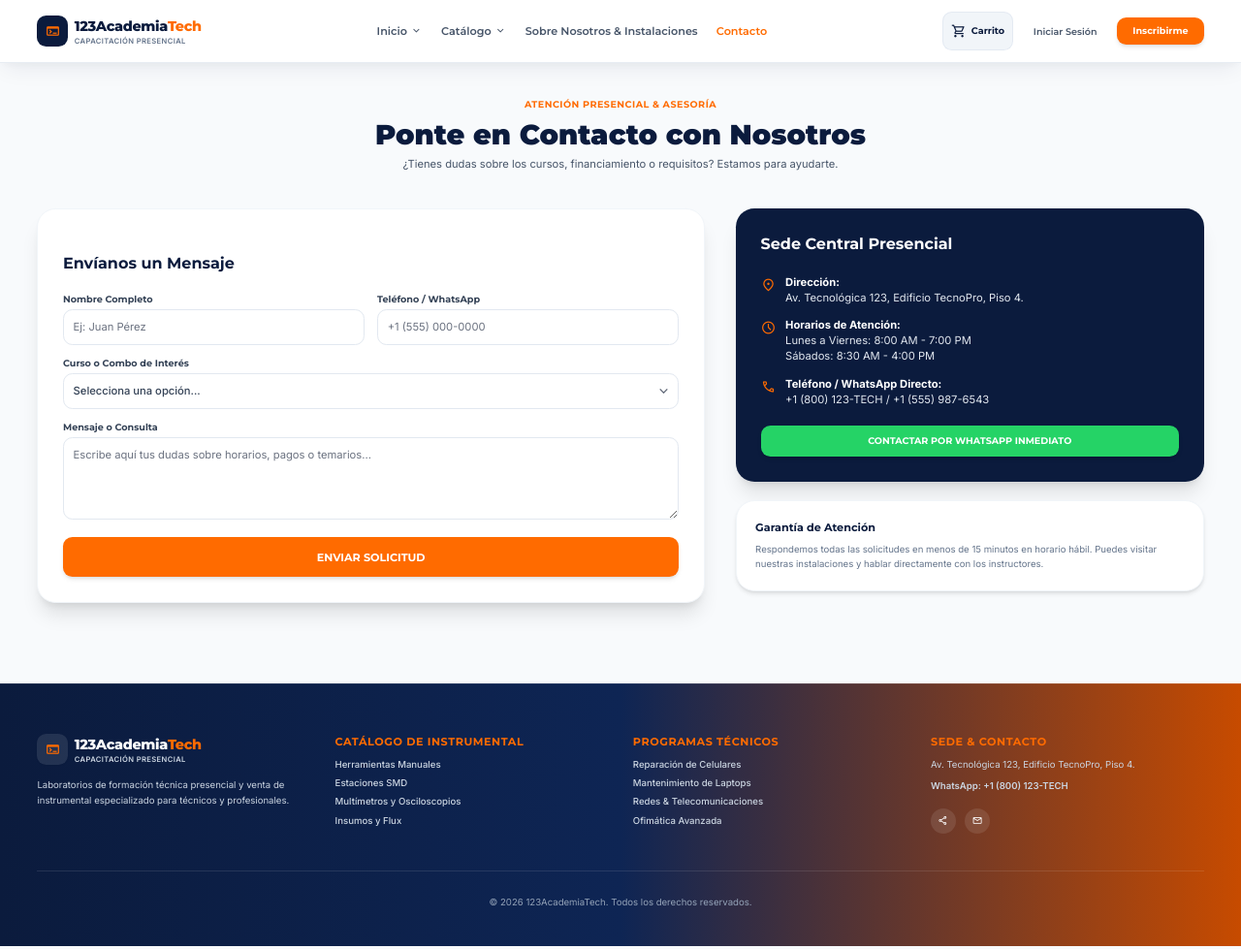
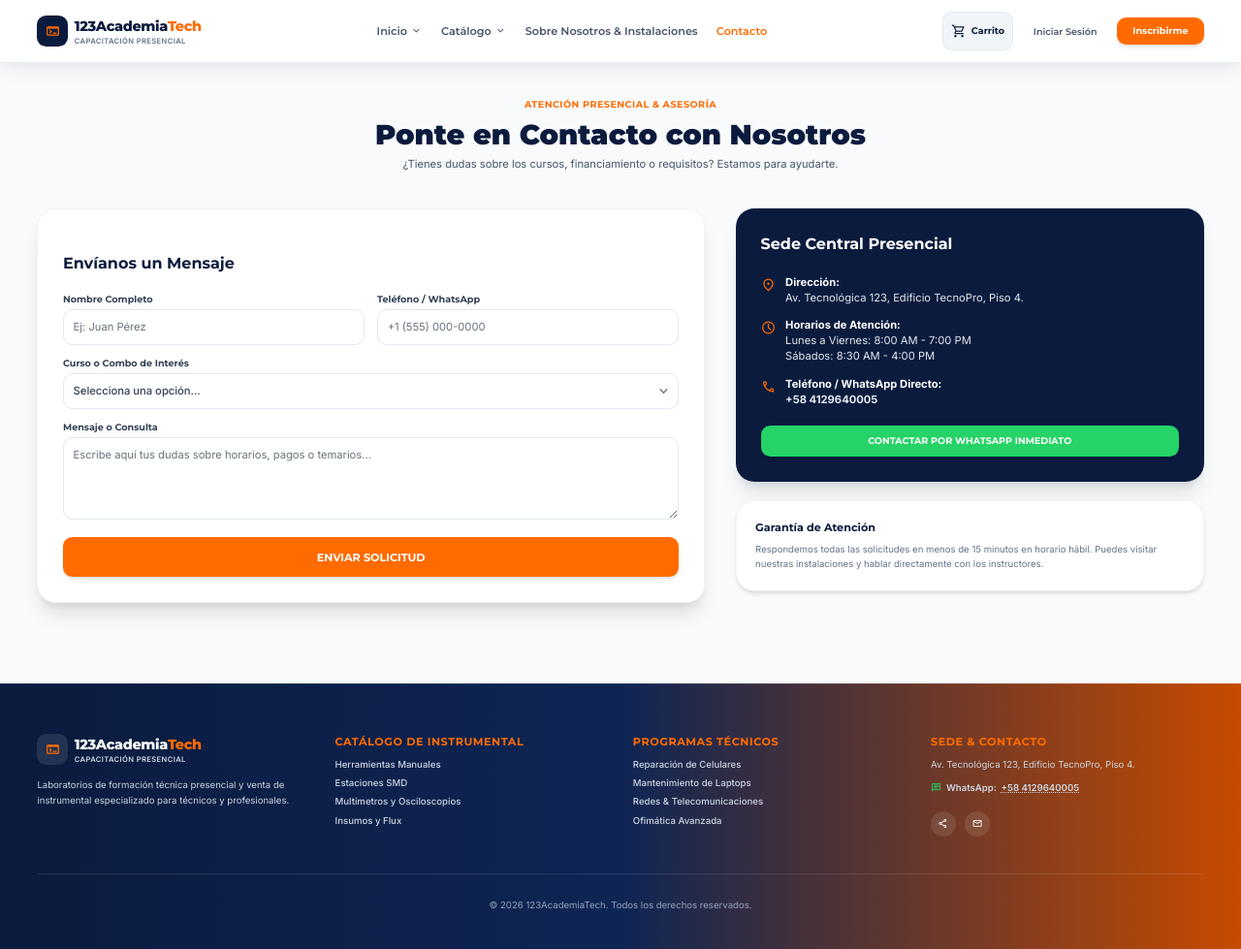
Before and after one commit to 123Academiatech/123AcademiaWeb, a website: page contacto.html in a window 1280 px wide. Shown: the whole page at 97% size. Drawn offline with nearby package versions, Linux system fonts and the light colour scheme.

```diff
--- a/contacto.html
+++ b/contacto.html
@@ -338,12 +338,12 @@
               <span class="material-symbols-outlined text-secondary text-xl shrink-0">call</span>
               <div>
                 <strong class="text-white block">Teléfono / WhatsApp Directo:</strong>
-                +1 (800) 123-TECH / +1 (555) 987-6543
+                <a href="https://wa.me/584129640005" target="_blank" rel="noopener noreferrer" class="hover:text-secondary transition-colors font-bold">+58 4129640005</a>
               </div>
             </div>
           </div>
 
-          <a href="https://wa.me/?text=Hola%20123AcademiaTech" target="_blank" class="block text-center py-3 rounded-xl bg-[#25D366] text-white font-headline font-bold text-xs shadow-md hover:bg-[#1EBE5D] transition-colors">
+          <a href="https://wa.me/584129640005?text=Hola%20123AcademiaTech,%20deseo%20m%C3%A1s%20informaci%C3%B3n." target="_blank" class="block text-center py-3 rounded-xl bg-[#25D366] text-white font-headline font-bold text-xs shadow-md hover:bg-[#1EBE5D] transition-colors">
             CONTACTAR POR WHATSAPP INMEDIATO
           </a>
         </div>
@@ -407,7 +407,7 @@
         <div class="space-y-3 col-span-2 md:col-span-1">
           <h4 class="font-headline font-bold text-sm tracking-wider uppercase text-secondary">Sede & Contacto</h4>
           <p class="text-xs text-slate-300">Av. Tecnológica 123, Edificio TecnoPro, Piso 4.</p>
-          <p class="text-xs text-slate-300 font-semibold">WhatsApp: +1 (800) 123-TECH</p>
+          <p class="text-xs text-slate-300 font-semibold flex items-center gap-1.5"><span class="material-symbols-outlined text-sm text-[#25D366]">chat</span>WhatsApp: <a href="https://wa.me/584129640005" target="_blank" rel="noopener noreferrer" class="hover:text-white transition-colors underline decoration-dotted">+58 4129640005</a></p>
           <div class="flex items-center gap-3 pt-2">
             <a href="#" class="w-8 h-8 rounded-full bg-white/10 hover:bg-secondary flex items-center justify-center transition-colors">
               <span class="material-symbols-outlined text-sm">share</span>
```
